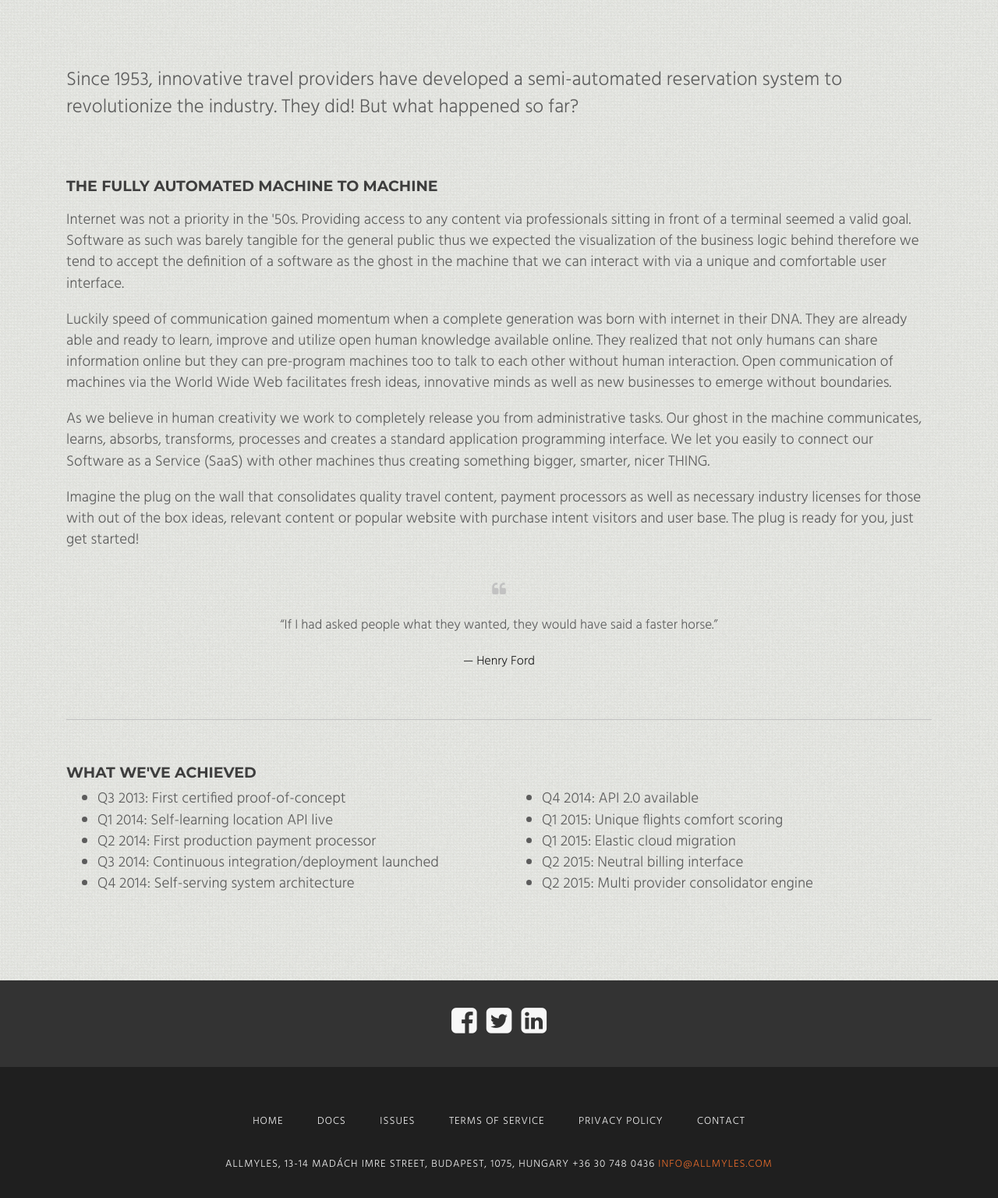
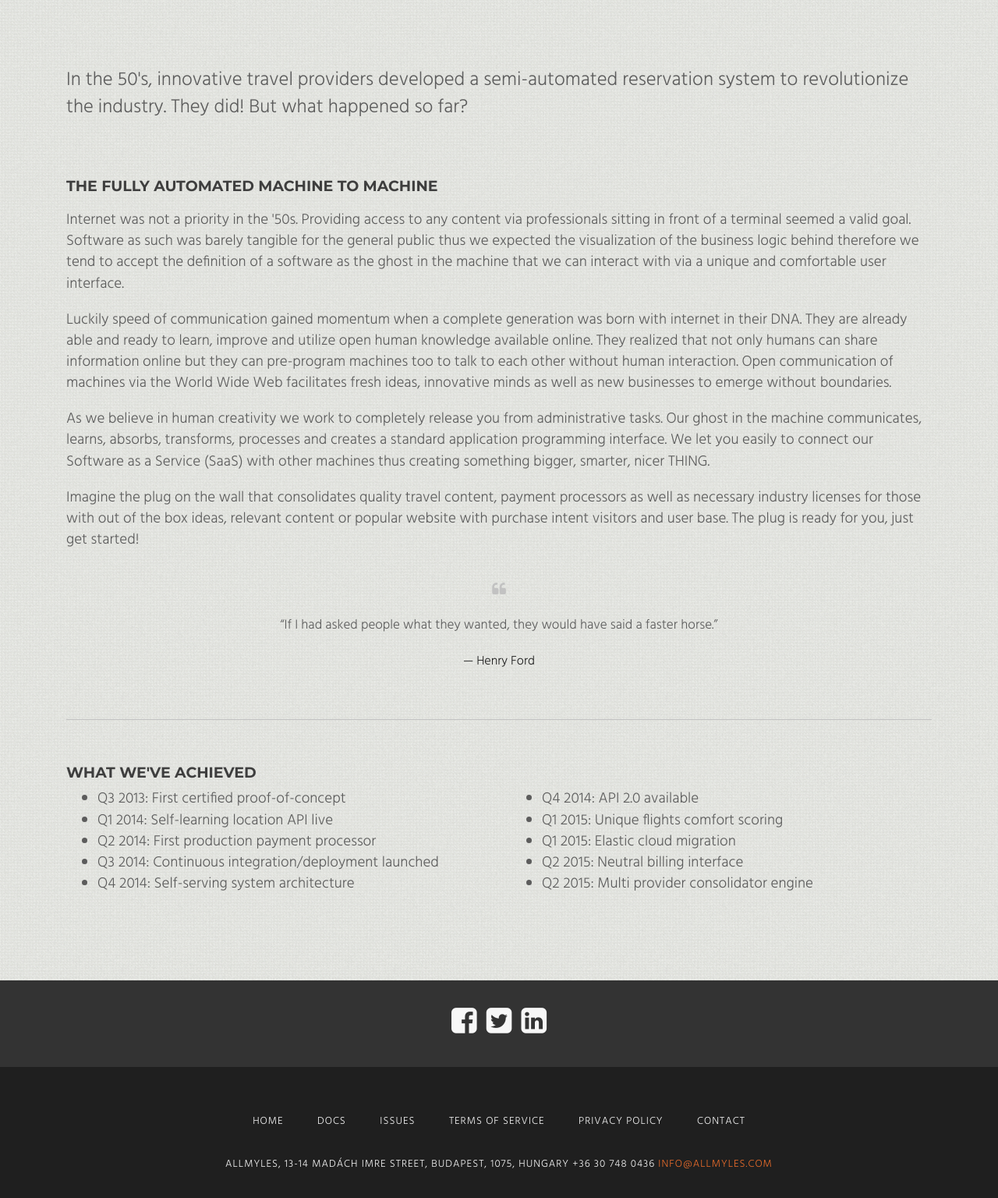
Before and after one commit to balazsszilardtoth/allmyles.github.io, a Jekyll site: the page built from what_we_do.html, in a window 1280 px wide. Shown: the part 624-2160 px from the top of the page at 78% size. Built offline with Jekyll 4.4.1, drawn with Linux system fonts in a browser that asks for light colours; nearby versions of some CDN libraries.

Commit message:
typo correction - in the 50'

```diff
--- a/what_we_do.html
+++ b/what_we_do.html
@@ -13,7 +13,7 @@ title: What We Do - Allmyles
 
 	<div class="container">
 		<div class="col-md-12">
-			<p class="summary">Since 1953, innovative travel providers have developed a semi-automated reservation system to revolutionize the industry. They did! But what happened so far?</p>
+			<p class="summary">In the 50's, innovative travel providers developed a semi-automated reservation system to revolutionize the industry. They did! But what happened so far?</p>
 
 			<h3 class="text-uppercase">The fully automated machine to machine</h3>
 
```
